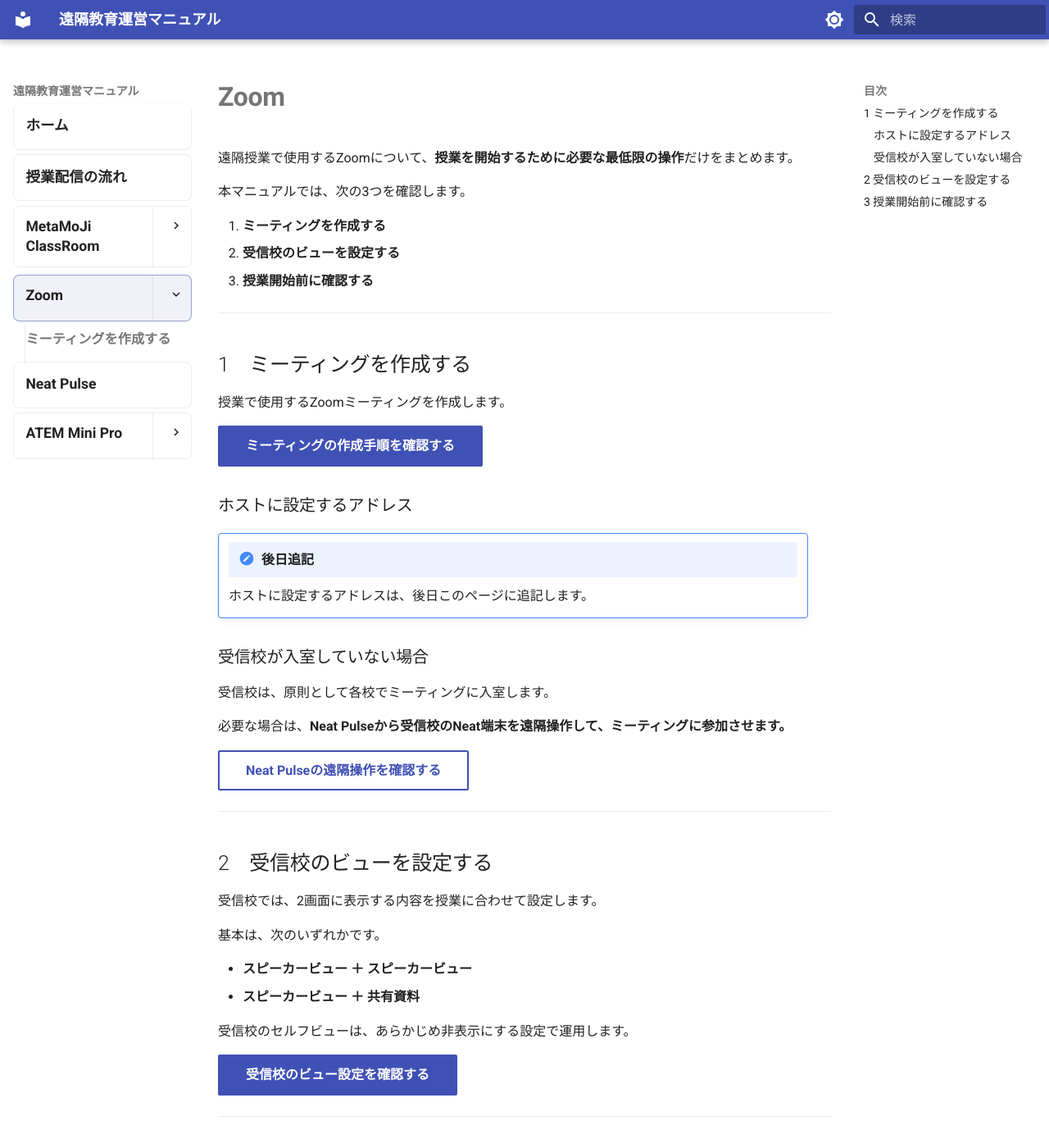
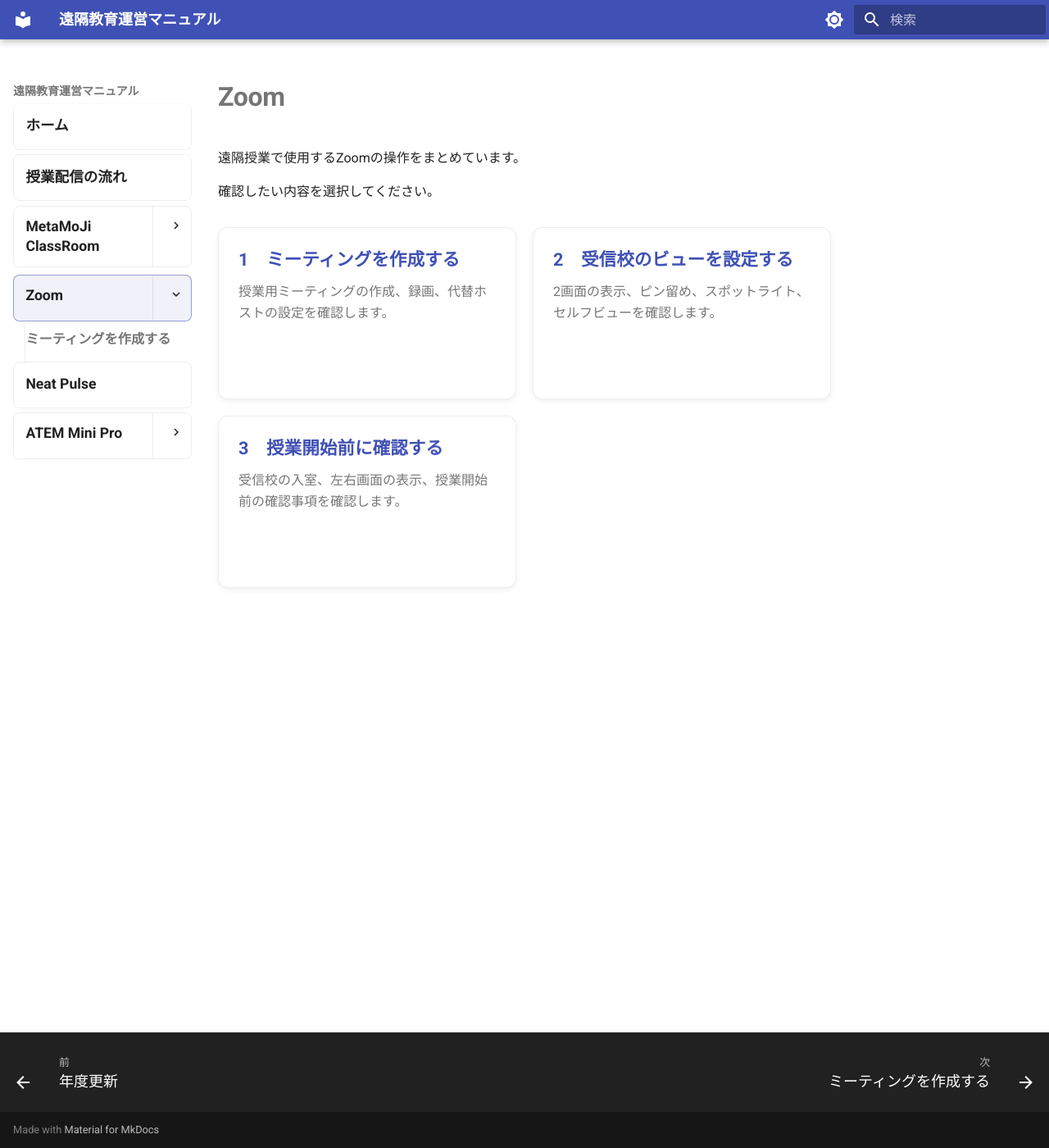
Before and after one commit to a-recs/remote-manual, an MkDocs documentation site: the page built from docs/zoom/index.md, in a window 1280 px wide and 1400 px high. Shown: the whole window at 82% size. Built offline with MkDocs 1.6.1 and Material for MkDocs 9.7.7, drawn with Linux system fonts in a browser that asks for light colours; some of the changed text lies outside the part shown.

Commit message:
Restructure Zoom landing page into navigation cards

```diff
--- a/docs/zoom/index.md
+++ b/docs/zoom/index.md
@@ -1,51 +1,22 @@
 # Zoom
 
-遠隔授業で使用するZoomについて、**授業を開始するために必要な最低限の操作**だけをまとめます。
+遠隔授業で使用するZoomの操作をまとめています。
 
-本マニュアルでは、次の3つを確認します。
+確認したい内容を選択してください。
 
-1. **ミーティングを作成する**
-2. **受信校のビューを設定する**
-3. **授業開始前に確認する**
+<div class="manual-home-grid">
+  <a class="manual-home-card" href="01-create-meeting/">
+    <strong>1　ミーティングを作成する</strong>
+    <span>授業用ミーティングの作成、録画、代替ホストの設定を確認します。</span>
+  </a>
 
----
+  <a class="manual-home-card" href="02-receiver-view/">
+    <strong>2　受信校のビューを設定する</strong>
+    <span>2画面の表示、ピン留め、スポットライト、セルフビューを確認します。</span>
+  </a>
 
-## 1　ミーティングを作成する
-
-授業で使用するZoomミーティングを作成します。
-
-[ミーティングの作成手順を確認する](01-create-meeting/){ .md-button .md-button--primary }
-
-### ホストに設定するアドレス
-
-!!! note "後日追記"
-    ホストに設定するアドレスは、後日このページに追記します。
-
-### 受信校が入室していない場合
-
-受信校は、原則として各校でミーティングに入室します。
-
-必要な場合は、**Neat Pulseから受信校のNeat端末を遠隔操作して、ミーティングに参加させます。**
-
-[Neat Pulseの遠隔操作を確認する](../neat-pulse/){ .md-button }
-
----
-
-## 2　受信校のビューを設定する
-
-受信校では、2画面に表示する内容を授業に合わせて設定します。
-
-基本は、次のいずれかです。
-
-- **スピーカービュー ＋ スピーカービュー**
-- **スピーカービュー ＋ 共有資料**
-
-受信校のセルフビューは、あらかじめ非表示にする設定で運用します。
-
-[受信校のビュー設定を確認する](02-receiver-view/){ .md-button .md-button--primary }
-
----
-
-## 3　授業開始前に確認する
-
-授業を始める前に、**左右それぞれの画面に意図した映像が表示されていること**を確認します。
+  <a class="manual-home-card" href="03-before-class/">
+    <strong>3　授業開始前に確認する</strong>
+    <span>受信校の入室、左右画面の表示、授業開始前の確認事項を確認します。</span>
+  </a>
+</div>
```
